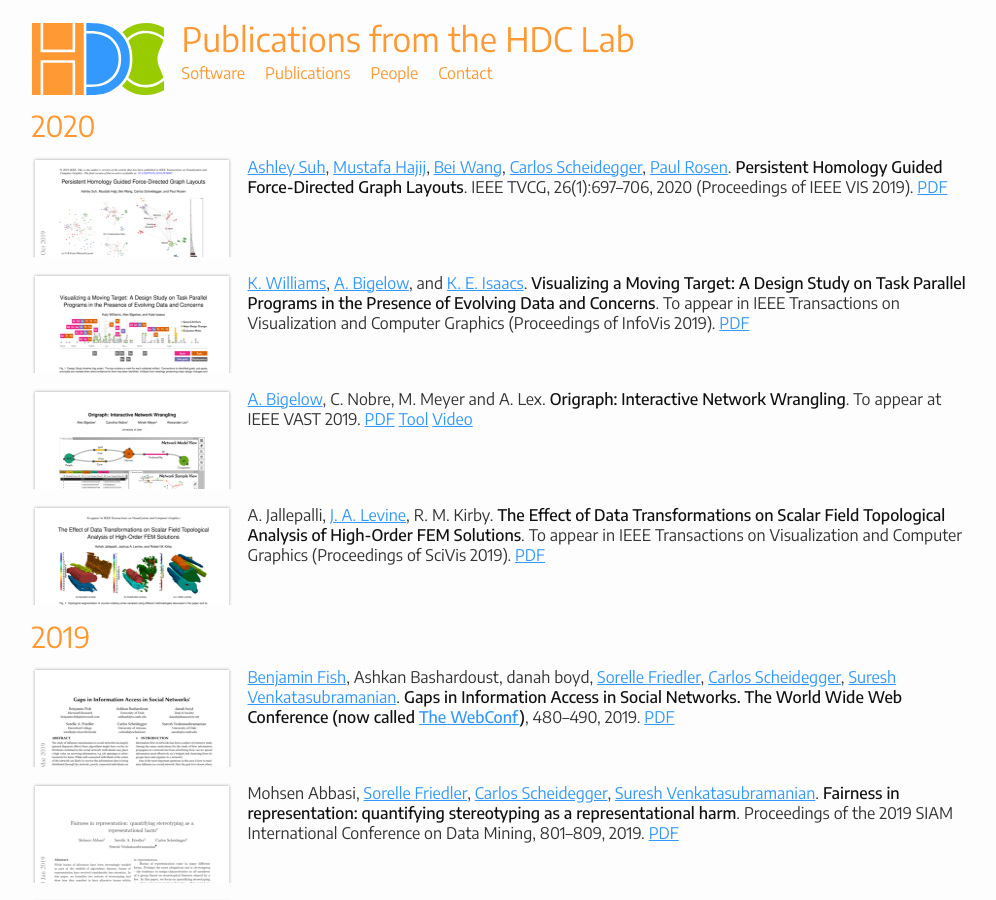
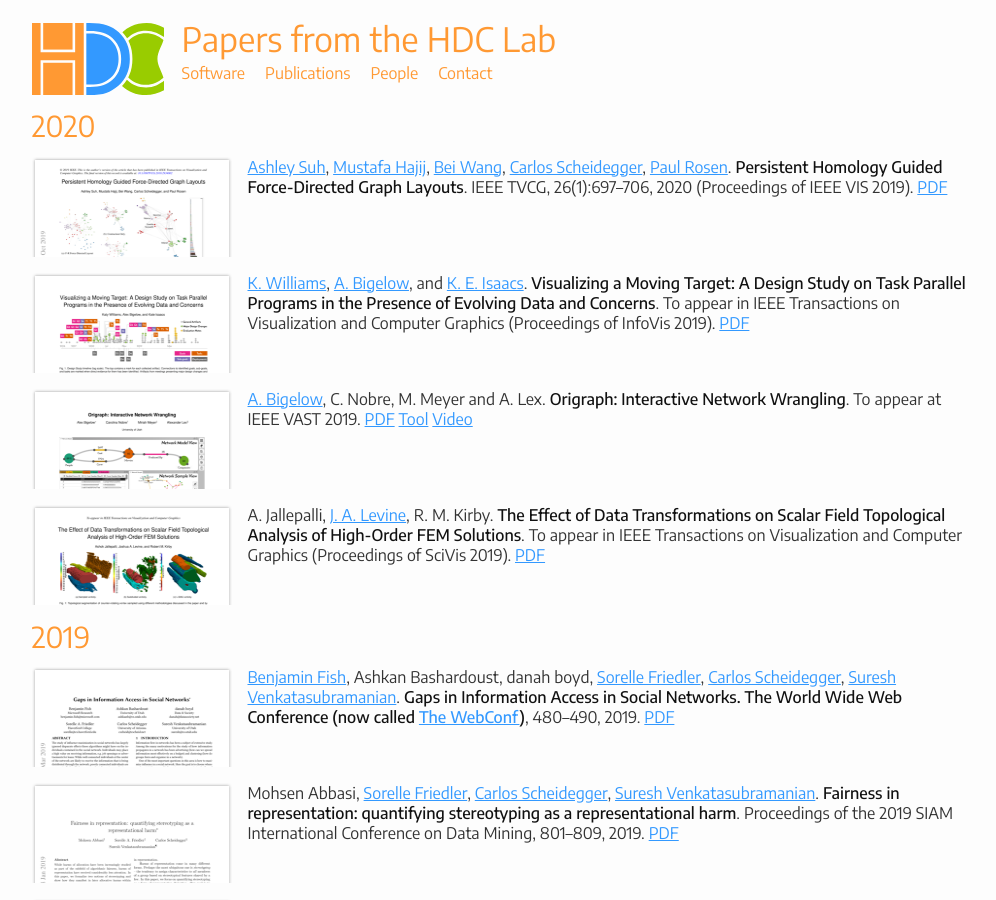
Before and after one commit to hdc-arizona/hdc-arizona.github.io, a Jekyll site: the page built from publications.md, in a window 1280 px wide and 900 px high. Shown: the whole window, without its empty margins (136-1132 px from the left). Built offline with Jekyll 4.4.1, drawn with Linux system fonts in a browser that asks for light colours.

Commit message:
s/publications/papers/

```diff
--- a/_includes/sidebar.html
+++ b/_includes/sidebar.html
@@ -1,6 +1,6 @@
 <p>
   <a href="http://github.com/hdc-arizona/">Software</a><br>
-  <a href="{{ "/publications.html" | prepend: site.baseurl }}">Publications</a><br>
+  <a href="{{ "/publications.html" | prepend: site.baseurl }}">Papers</a><br>
   <a href="{{ "/people.html" | prepend: site.baseurl }}">People</a><br>
   <a href="mailto:hdc@email.arizona.edu">Contact</a>
 </p>
--- a/publications.md
+++ b/publications.md
@@ -1,6 +1,6 @@
 ---
 layout: main
-title: Publications from the HDC Lab
+title: Papers from the HDC Lab
 ---
 
 ## 2020
```
